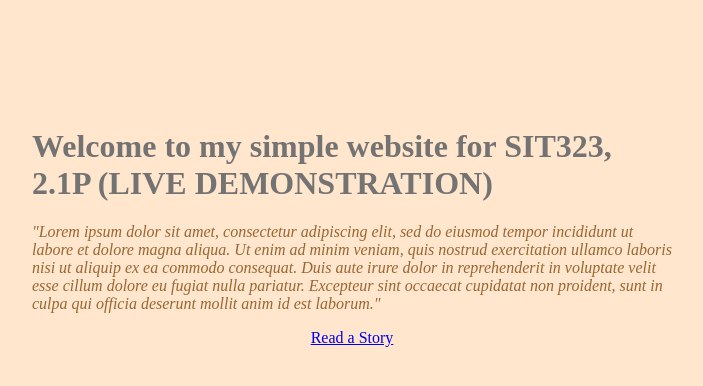
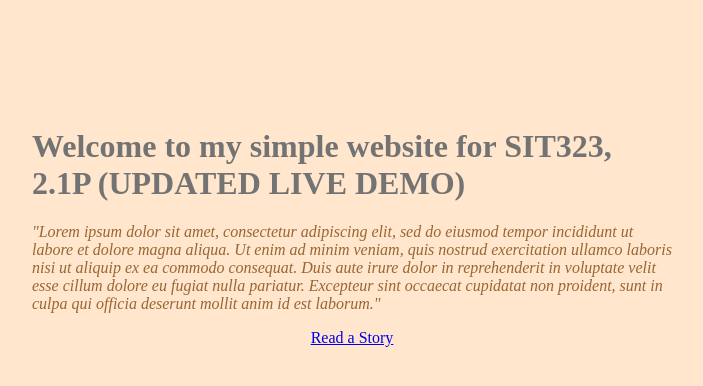
Before and after one commit to Machripe/sit323-10.2D-CONT-DELIVERY, a website: page index.html in a window 1280 px wide. Shown: the whole page, without its empty margins (288-991 px from the left). Drawn offline with Linux system fonts and the light colour scheme.

Commit message:
LIVE DEMO CHANGE

```diff
--- a/index.html
+++ b/index.html
@@ -5,7 +5,7 @@
 </head>
 <body>
 	<div>
-		<h1>Welcome to my simple website for SIT323, 2.1P (LIVE DEMONSTRATION)</h1>
+		<h1>Welcome to my simple website for SIT323, 2.1P (UPDATED LIVE DEMO)</h1>
 		<p class="ipsum-quote">"Lorem ipsum dolor sit amet, consectetur adipiscing elit, sed do eiusmod tempor incididunt ut labore et dolore magna aliqua. Ut enim ad minim veniam, quis nostrud exercitation ullamco laboris nisi ut aliquip ex ea commodo consequat. Duis aute irure dolor in reprehenderit in voluptate velit esse cillum dolore eu fugiat nulla pariatur. Excepteur sint occaecat cupidatat non proident, sunt in culpa qui officia deserunt mollit anim id est laborum."</p>
 		<div class="center">
 			<a href="./story">Read a Story</a>
```
